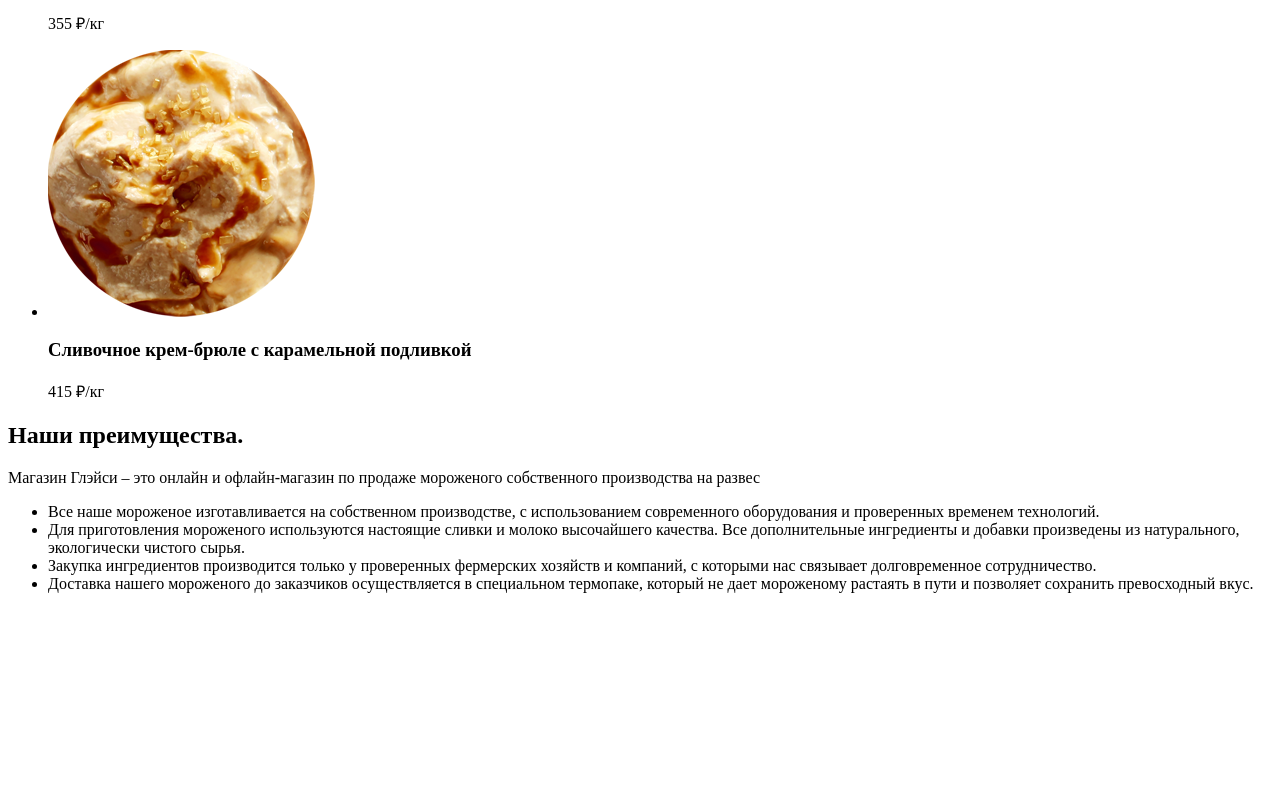
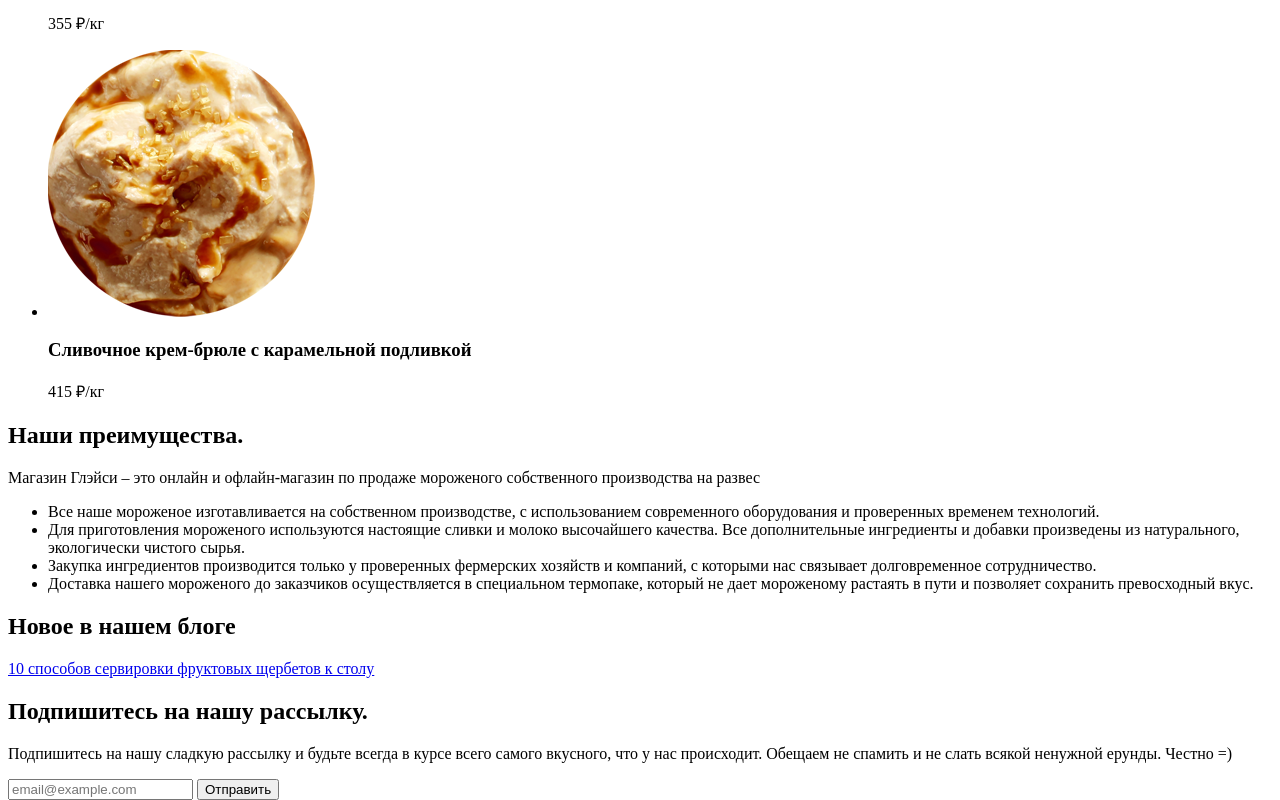
Before and after one commit to IOINITID/gllacy, a website: page source/index.html in a window 1280 px wide. Shown: the part 3784-4584 px from the top of the page. Before the commit the page ends 4377 px from the top, so only its background shows below. Drawn offline with nearby package versions, Linux system fonts and the light colour scheme; files that its build step writes are made by us from their sources.

Commit message:
Added blog and subscribe sections markup

```diff
--- a/source/index.html
+++ b/source/index.html
@@ -122,6 +122,21 @@
           растаять в пути и позволяет сохранить превосходный вкус.</li>
       </ul>
     </section>
+    <article>
+      <h2>Новое в нашем блоге</h2>
+      <a href="#">10 способов сервировки фруктовых щербетов к столу</a>
+    </article>
+    <section>
+      <h2>Подпишитесь на нашу рассылку.</h2>
+      <p>Подпишитесь на нашу сладкую рассылку и будьте всегда в курсе всего самого вкусного, что у нас происходит.
+        Обещаем не спамить и не слать всякой ненужной ерунды. Честно =)</p>
+      <form action="#" method="POST">
+        <label for="">
+          <input type="email" name="" id="" placeholder="email@example.com">
+        </label>
+        <button type="submit">Отправить</button>
+      </form>
+    </section>
   </main>
 
   <script src="./js/script.min.js"></script>
```
